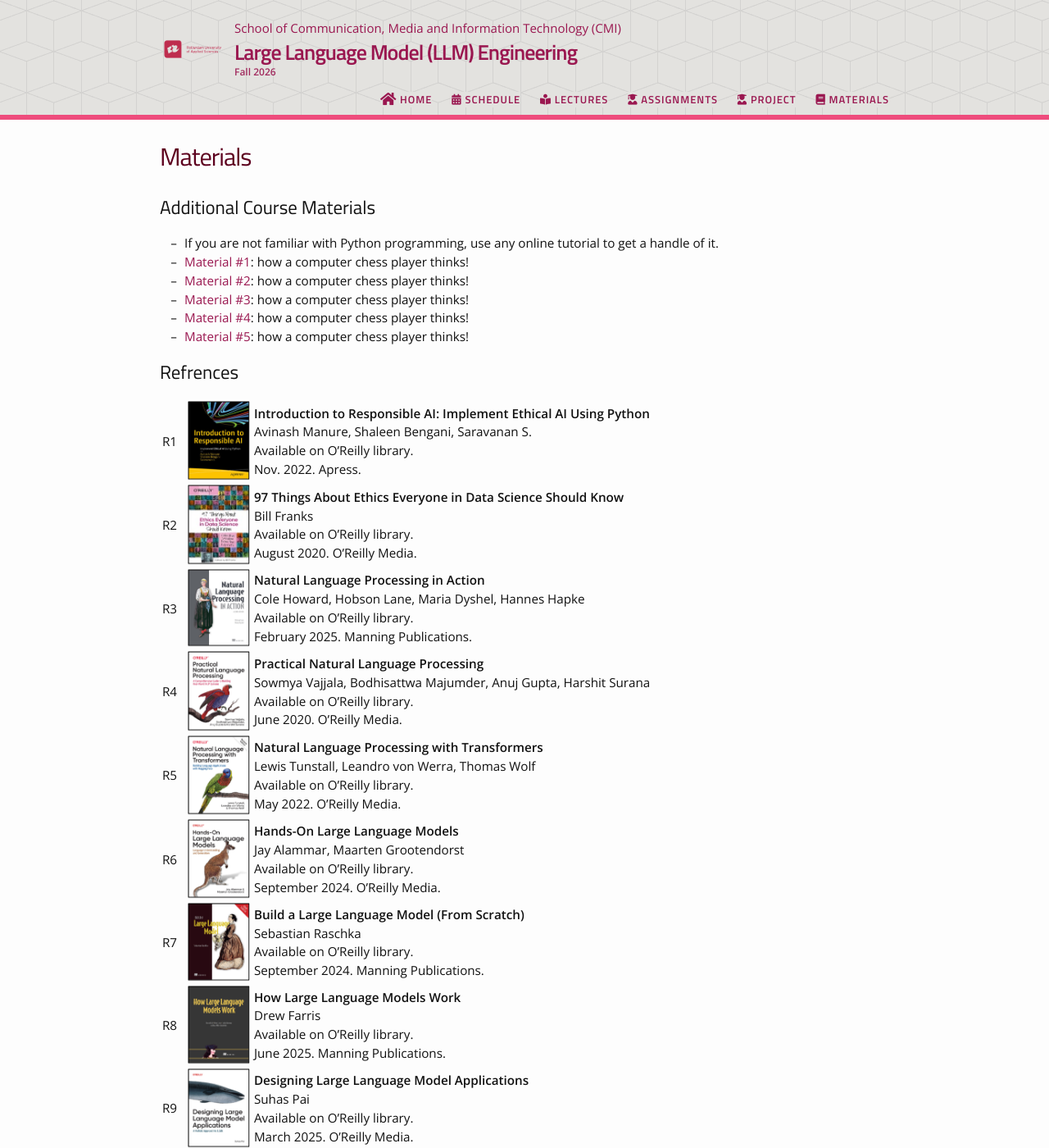
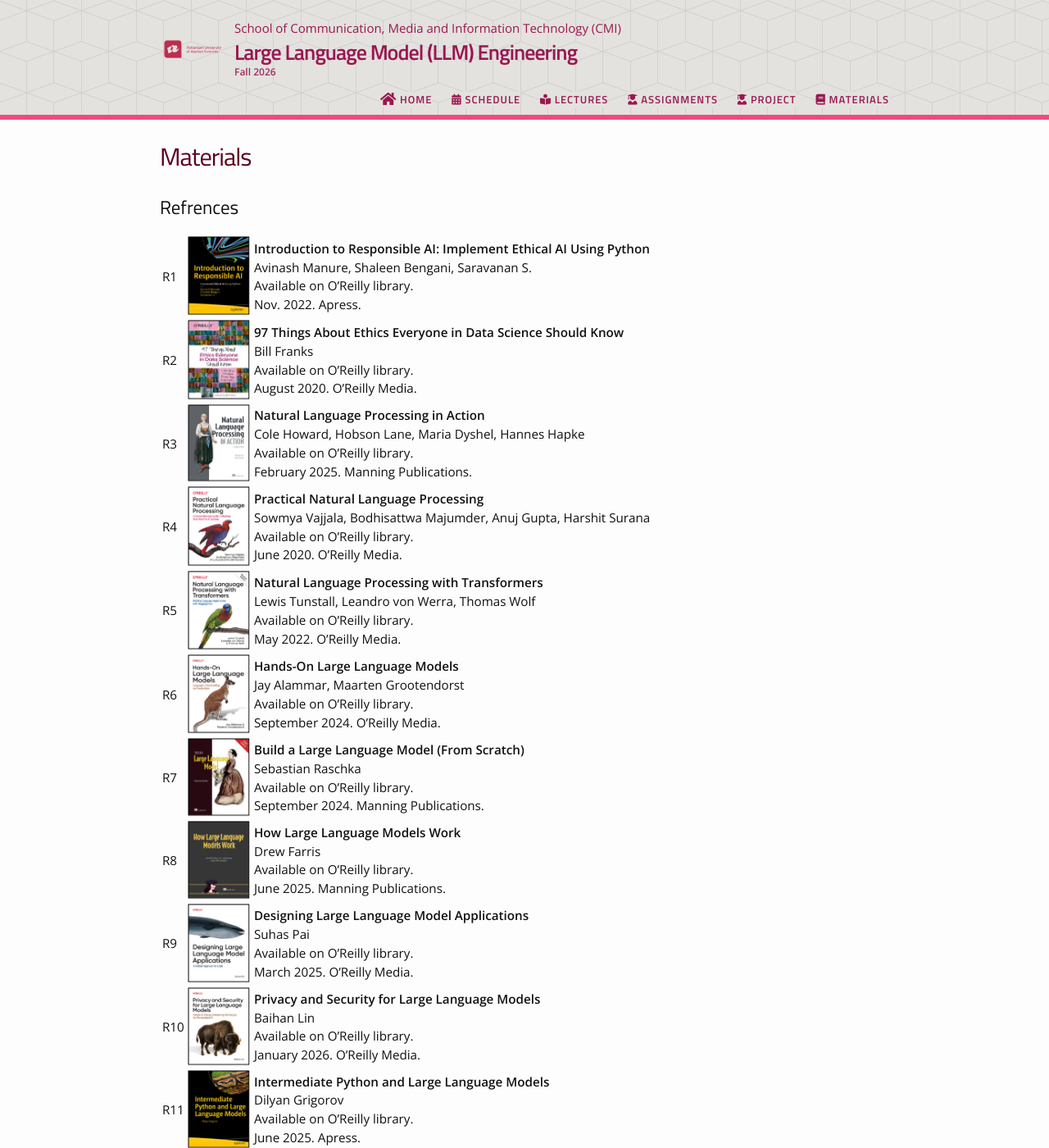
Before and after one commit to BabakBasharirad/llm-engineering, a Jekyll site: the page built from materials.md, in a window 1280 px wide and 1400 px high. Shown: the whole window at 82% size. Built offline with Jekyll 4.4.1, drawn with Linux system fonts in a browser that asks for light colours; nearby versions of some CDN libraries; some of the changed text lies outside the part shown.

Commit message:
Update materials.md

```diff
--- a/materials.md
+++ b/materials.md
@@ -3,16 +3,6 @@ layout: page
 title: Materials
 permalink: /materials/
 ---
-
-## Additional Course Materials
-
-* If you are not familiar with Python programming, use any online tutorial to get a handle of it.
-* [Material #1](http://www.example.com/): how a computer chess player thinks!
-* [Material #2](http://www.example.com/): how a computer chess player thinks!
-* [Material #3](http://www.example.com/): how a computer chess player thinks!
-* [Material #4](http://www.example.com/): how a computer chess player thinks!
-* [Material #5](http://www.example.com/): how a computer chess player thinks!
-
 
 ## Refrences
 <table>
```
Also changed, not shown: other parts of materials.md (+9 -0 lines).
